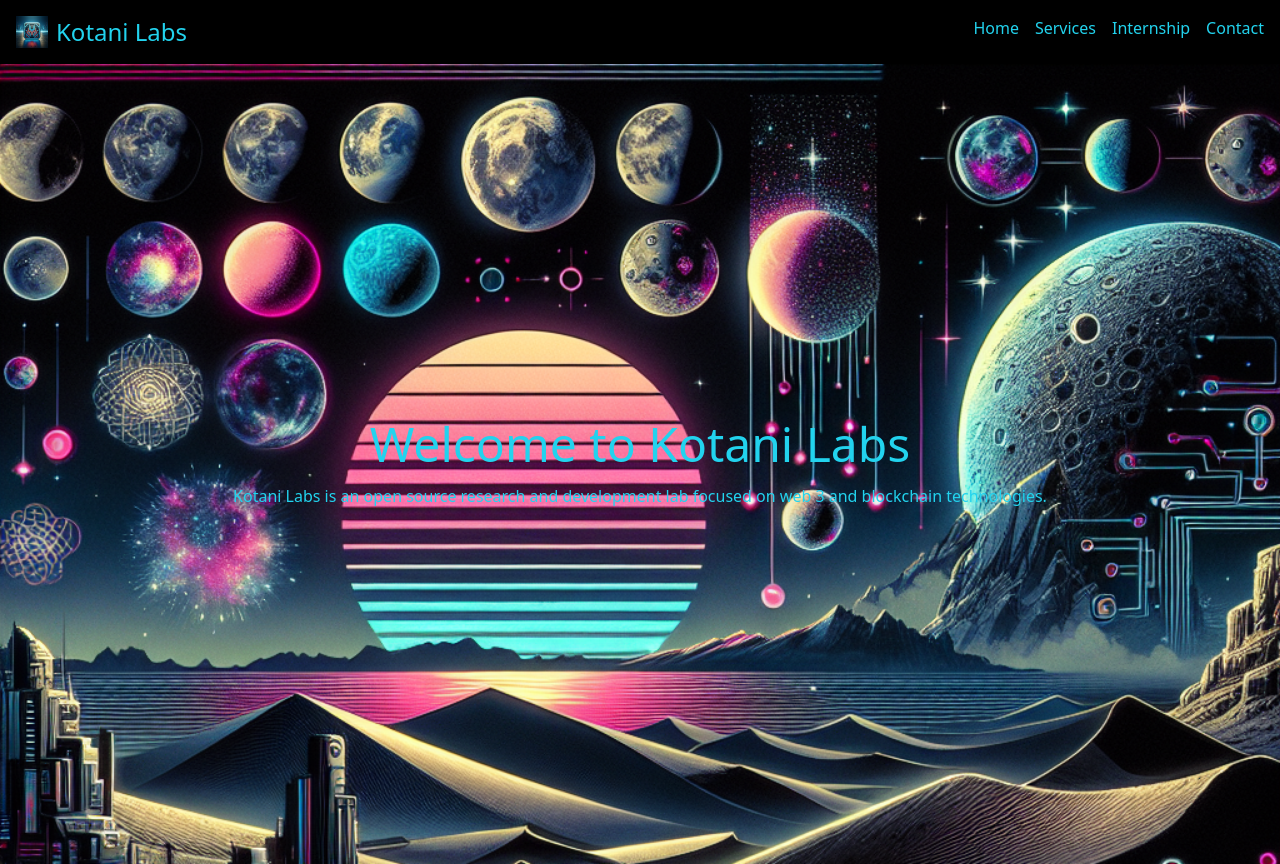
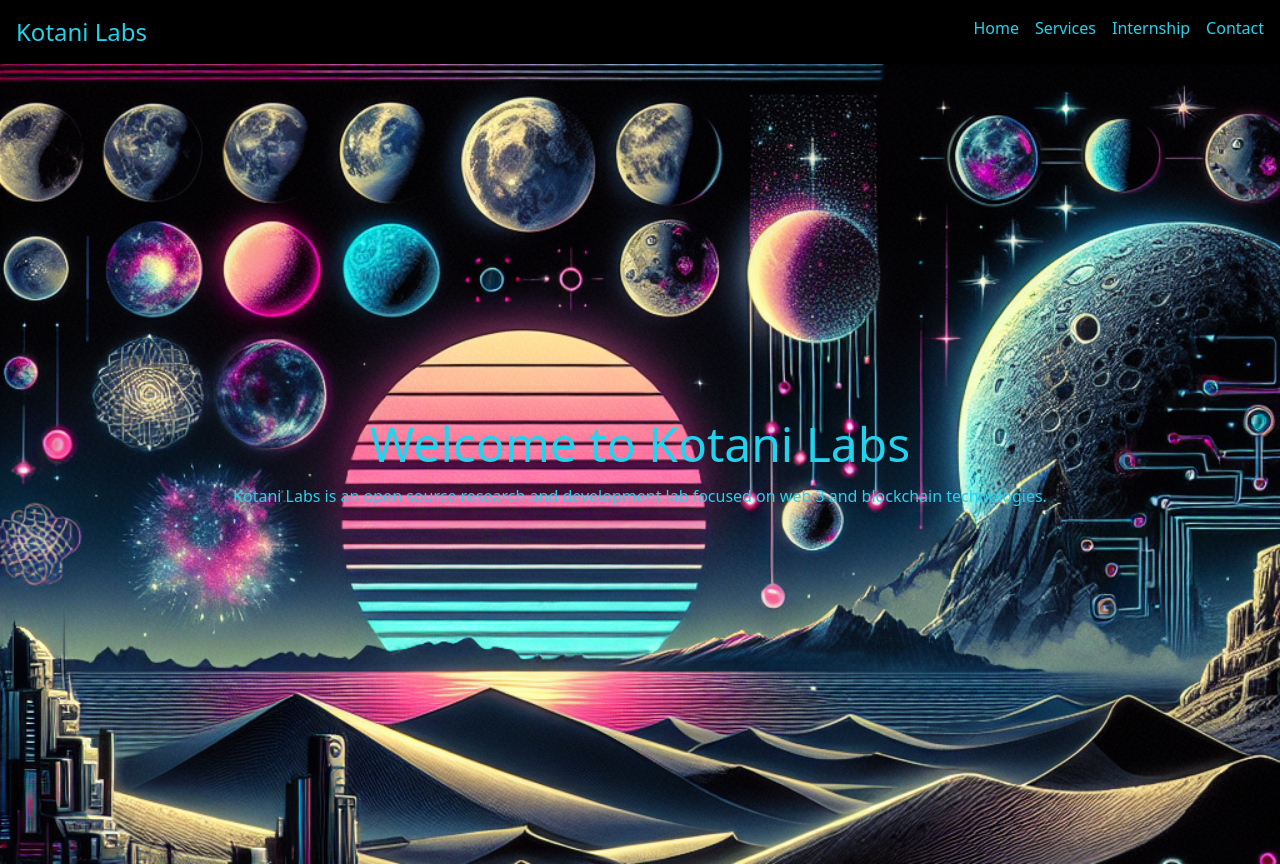
Before and after one commit to GPT-Engineer-App/horizon-hackerhouse, a React (Vite) app: page / in a window 1280 px wide. Built offline with nearby package versions, Linux system fonts and the light colour scheme.

Commit message:
Removed the logo next to "Kotani Labs" in the Navbar component to give the words more space.

```diff
--- a/src/components/Navbar.jsx
+++ b/src/components/Navbar.jsx
@@ -1,12 +1,10 @@
 import React from 'react';
 import { Link } from 'react-router-dom';
-import cyberpunkIcon from '../../public/images/cyberpunk-icon.png';
 
 const Navbar = () => {
   return (
     <nav className="bg-black text-cyan-400 p-4 flex justify-between">
-      <div className="text-2xl flex items-center">
-        <img src={cyberpunkIcon} alt="Cyberpunk Icon" className="w-8 h-8 mr-2" />
+      <div className="text-2xl flex items-center justify-center">
         Kotani Labs
       </div>
       <div className="space-x-4">
```
